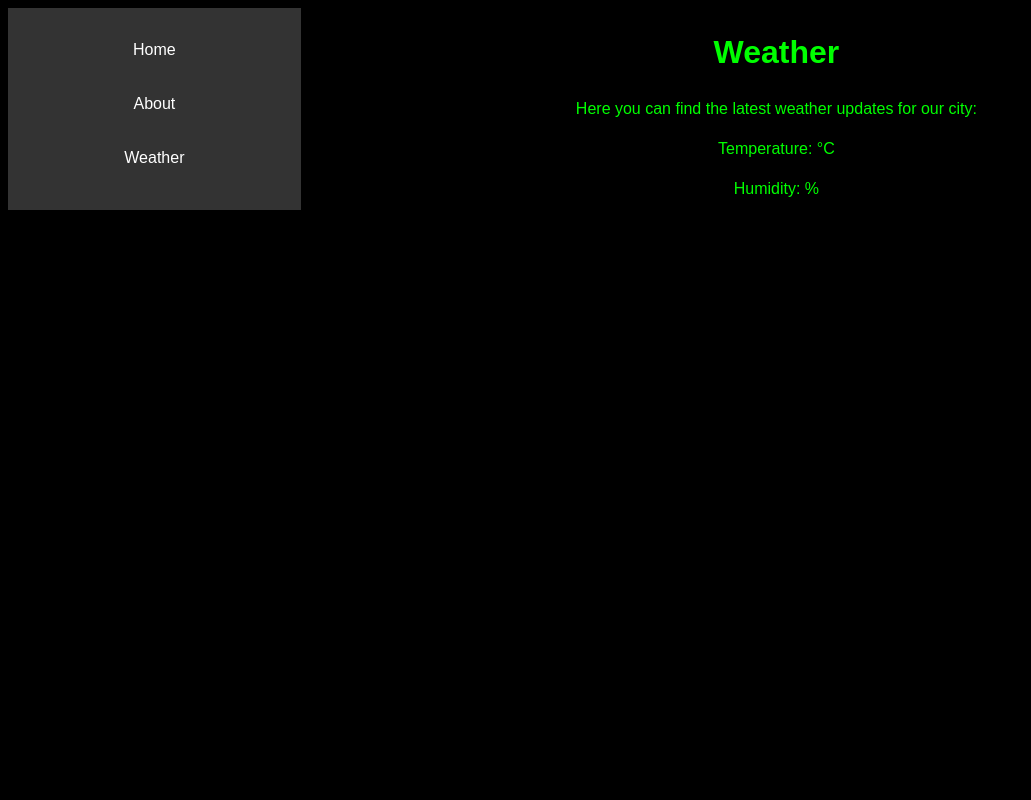
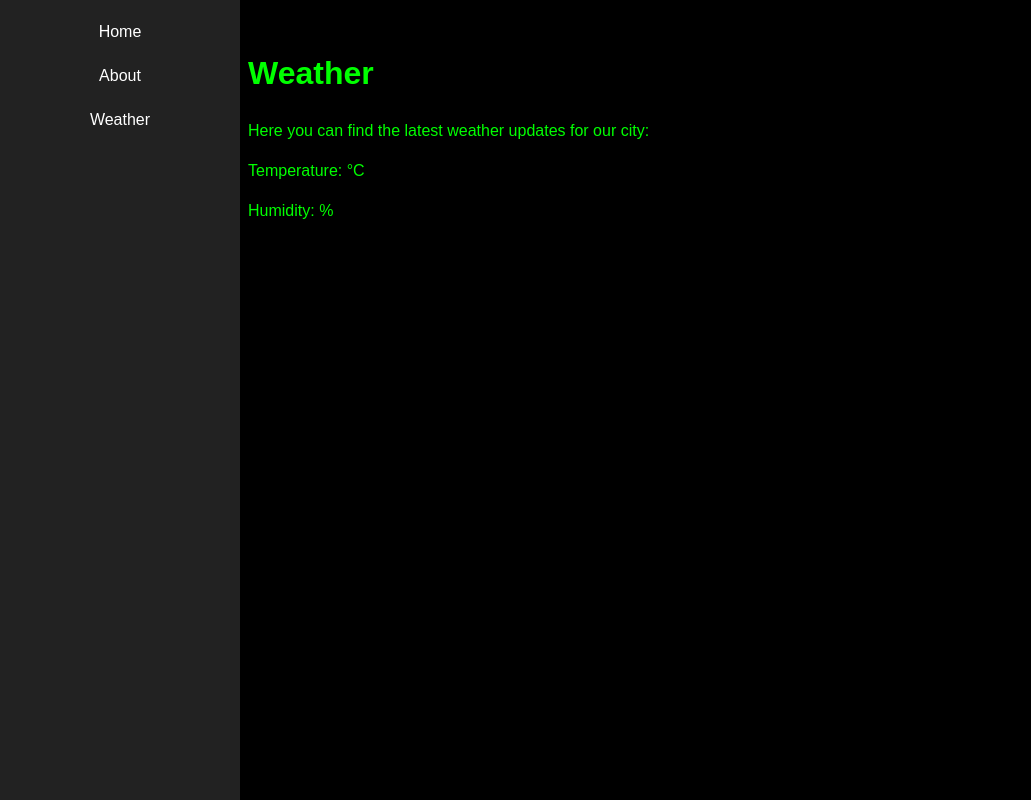
Before and after one commit to ruskk/ruskk.github.io, a plain HTML site: page weather.html in a window 1280 px wide. Shown: the whole page, without its empty margins (0-1031 px from the left). Drawn offline with nearby package versions, Linux system fonts and the light colour scheme; no server answers.

Commit message:
Update weather.html

```diff
--- a/weather.html
+++ b/weather.html
@@ -12,32 +12,32 @@
         text-align: center;
       }
       .menu {
-        float: left;
-        width: 20%;
-        height: 100%;
-        background-color: #333;
+        position: fixed;
+        top: 0;
+        left: 0;
+        bottom: 0;
+        width: 200px;
+        background-color: #222;
+        color: white;
         padding: 20px;
       }
       .menu a {
         display: block;
-        color: #fff;
+        color: white;
         text-decoration: none;
-        padding: 10px;
-        margin-bottom: 10px;
-      }
-      .menu a:hover {
-        background-color: #555;
+        margin-bottom: 20px;
       }
       .content {
-        margin-left: 20%;
+        margin-left: 220px;
         padding: 20px;
+        text-align: left;
       }
-      h1 {
-        font-size: 32px;
-        margin-top: 0;
-      }
-      p {
-        margin-top: 0;
+      .matrix {
+        font-family: "Courier New", Courier, monospace;
+        font-size: 20px;
+        line-height: 1.5;
+        letter-spacing: 3px;
+        text-shadow: 0 0 2px #00FF00, 0 0 4px #00FF00, 0 0 8px #00FF00, 0 0 16px #00FF00;
       }
     </style>
   </head>
```
